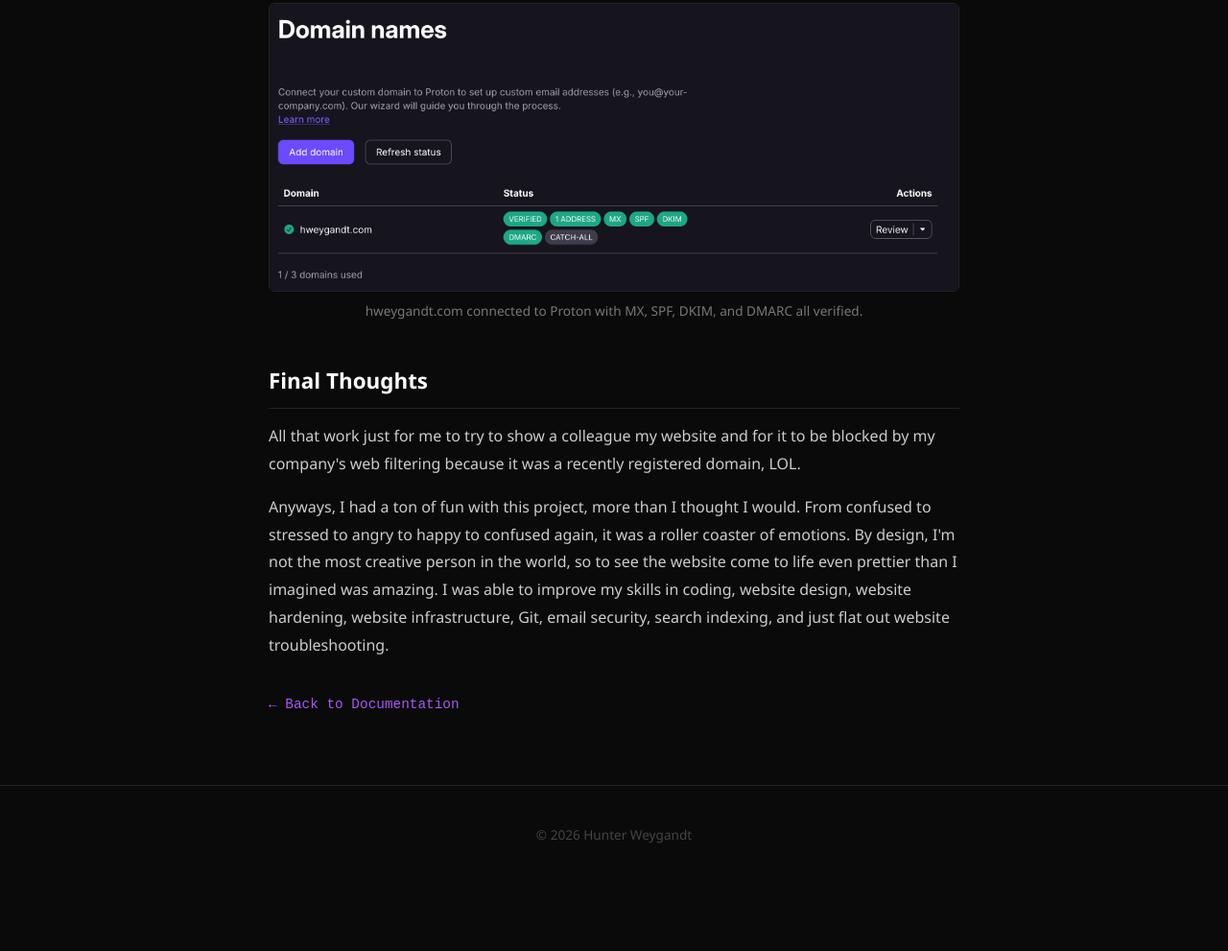
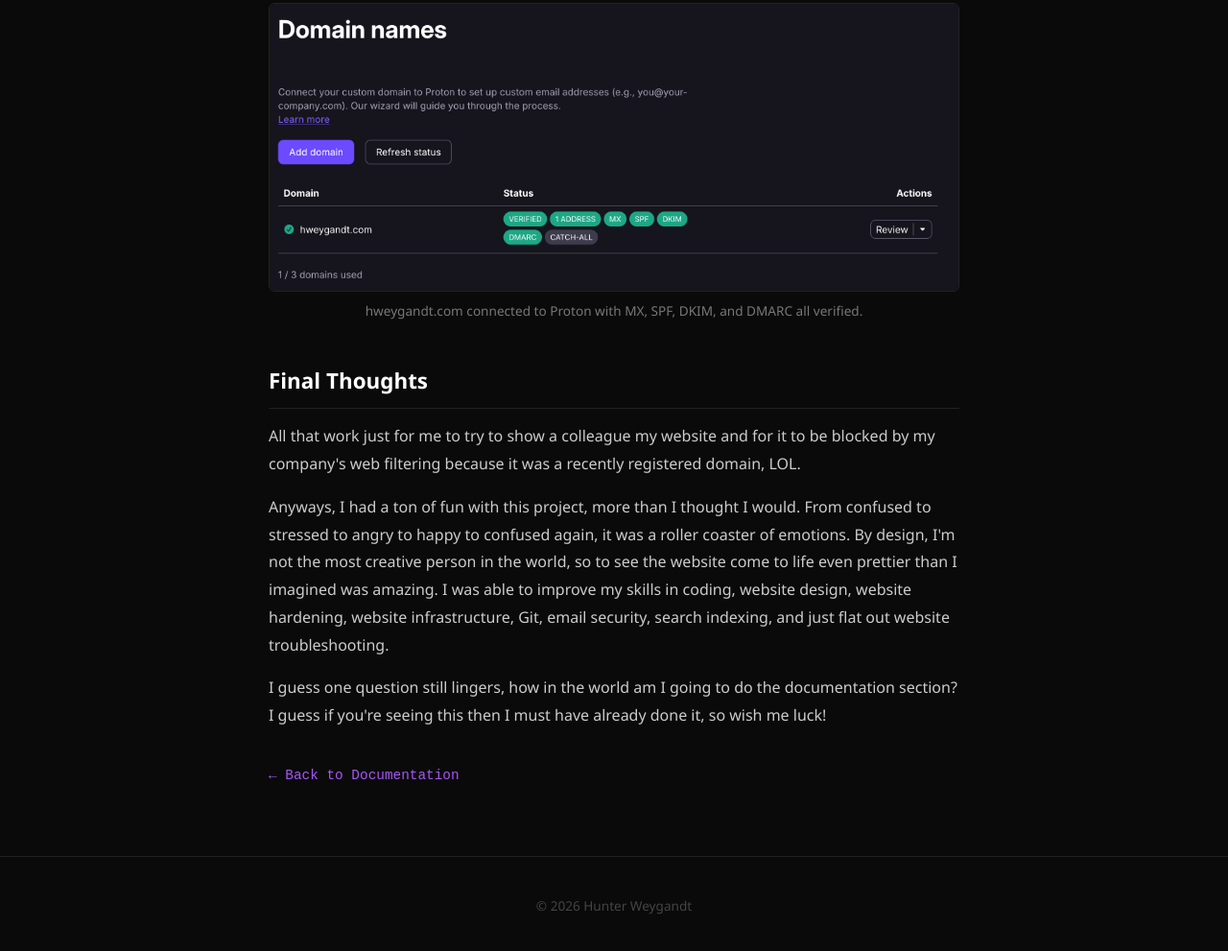
Before and after one commit to hunterweygandt/hunterweygandt.com, a plain HTML site: page posts/building-this-site.html in a window 1280 px wide. Shown: the part 7281-8272 px from the top of the page at 96% size. Before the commit the page ends 8202 px from the top, so only its background shows below. Drawn offline with Linux system fonts and the light colour scheme.

Commit message:
final thoughts

```diff
--- a/posts/building-this-site.html
+++ b/posts/building-this-site.html
@@ -171,6 +171,7 @@
         <h2>Final Thoughts</h2>
         <p>All that work just for me to try to show a colleague my website and for it to be blocked by my company's web filtering because it was a recently registered domain, LOL.</p>
         <p>Anyways, I had a ton of fun with this project, more than I thought I would. From confused to stressed to angry to happy to confused again, it was a roller coaster of emotions. By design, I'm not the most creative person in the world, so to see the website come to life even prettier than I imagined was amazing. I was able to improve my skills in coding, website design, website hardening, website infrastructure, Git, email security, search indexing, and just flat out website troubleshooting.</p>
+        <p>I guess one question still lingers, how in the world am I going to do the documentation section? I guess if you're seeing this then I must have already done it, so wish me luck!</p>
 
         <a class="back-link" href="../docs.html">&larr; Back to Documentation</a>
     </article>
```
